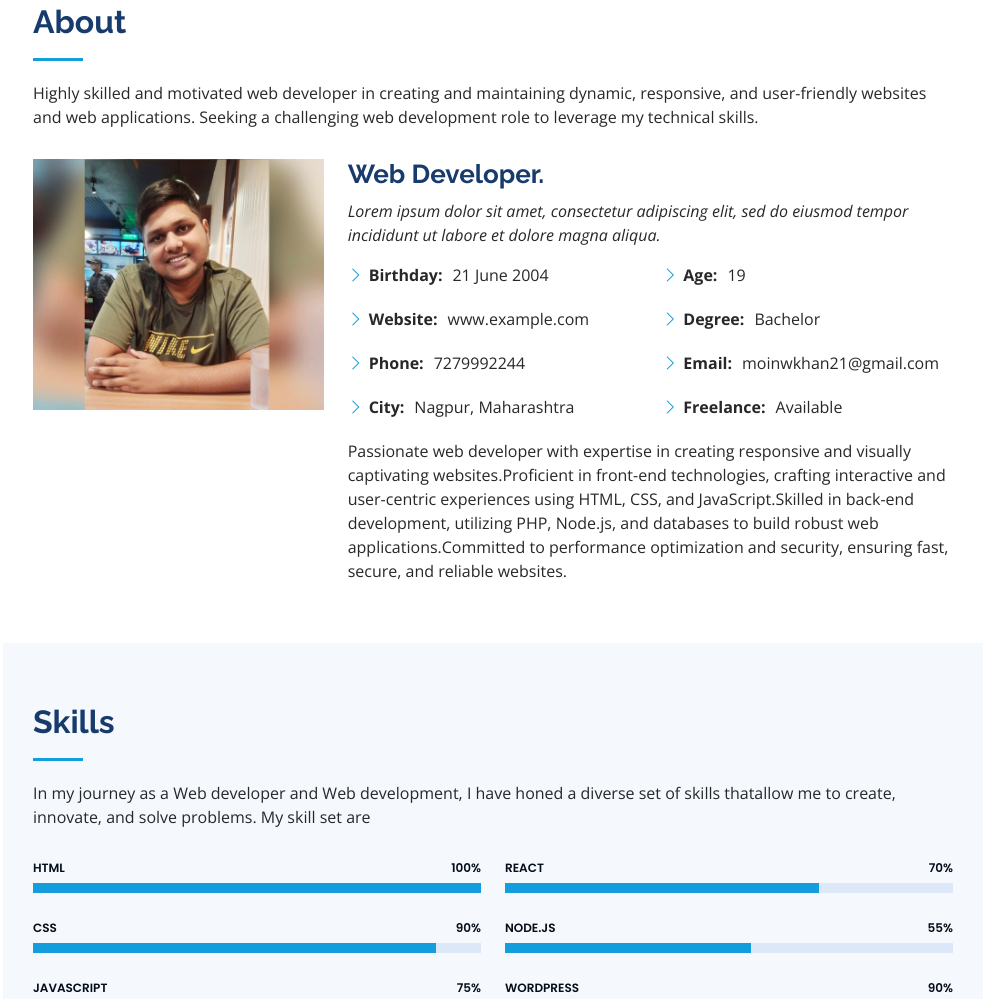
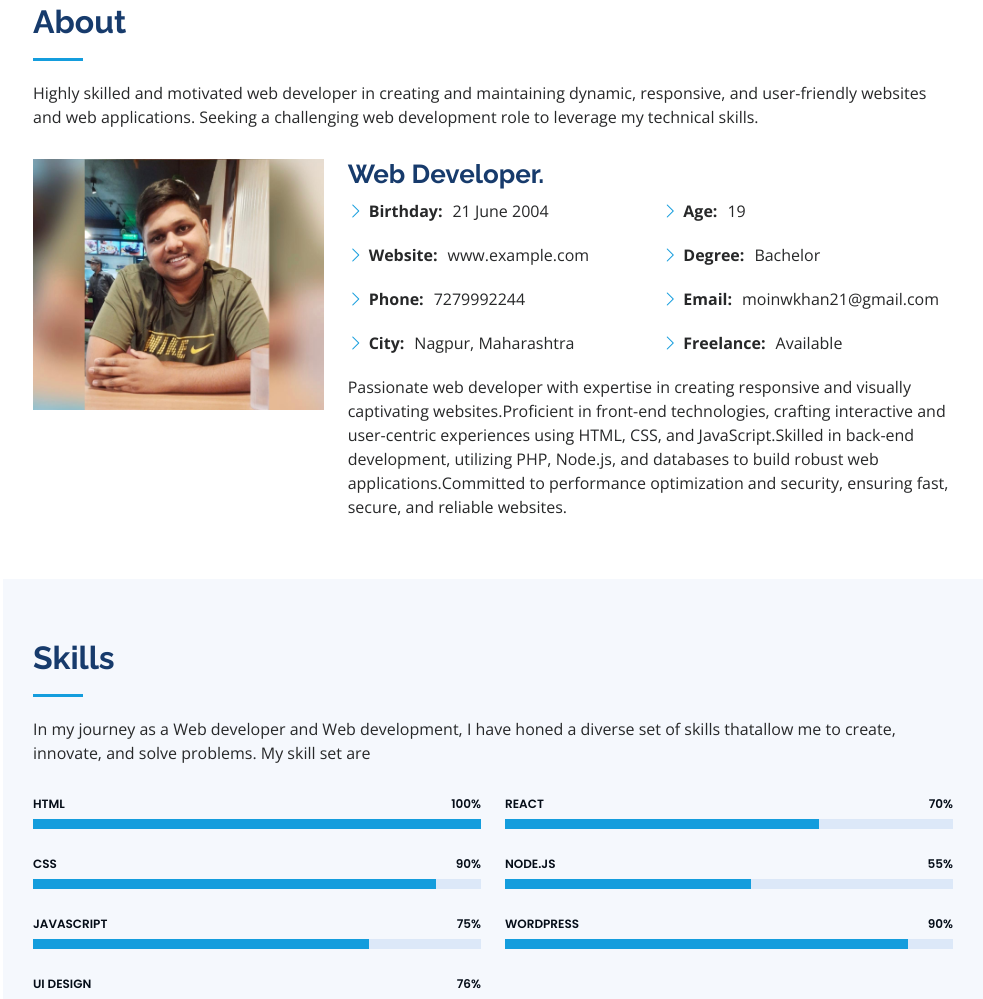
Before and after one commit to Moinwkhan/portfolio, a plain HTML site: page index.html in a window 1280 px wide. Shown: the part 857-1856 px from the top of the page, without its empty margins (297-1280 px from the left). Drawn offline with nearby package versions, Linux system fonts and the light colour scheme.

Commit message:
Update index.html

```diff
--- a/index.html
+++ b/index.html
@@ -37,7 +37,7 @@
     <div class="d-flex flex-column">
 
       <div class="profile">
-        <img src="/img/photo.jpeg" alt="" class="img-fluid rounded-circle">
+        <img src="img/photo.jpeg" alt="" class="img-fluid rounded-circle">
         <h1 class="text-light"><a href="index.html">Moin khan</a></h1>
         <div class="social-links mt-3 text-center">
           <a href="https://www.instagram.com/moinkhan212004/" class="instagram"><i class="bx bxl-instagram"></i></a>
@@ -87,11 +87,6 @@
           </div>
           <div class="col-lg-8 pt-4 pt-lg-0 content" data-aos="fade-left">
             <h3> Web Developer.</h3>
-            <p class="fst-italic">
-              Lorem ipsum dolor sit amet, consectetur adipiscing elit, sed do eiusmod tempor incididunt ut labore et
-              dolore
-              magna aliqua.
-            </p>
             <div class="row">
               <div class="col-lg-6">
                 <ul>
```
